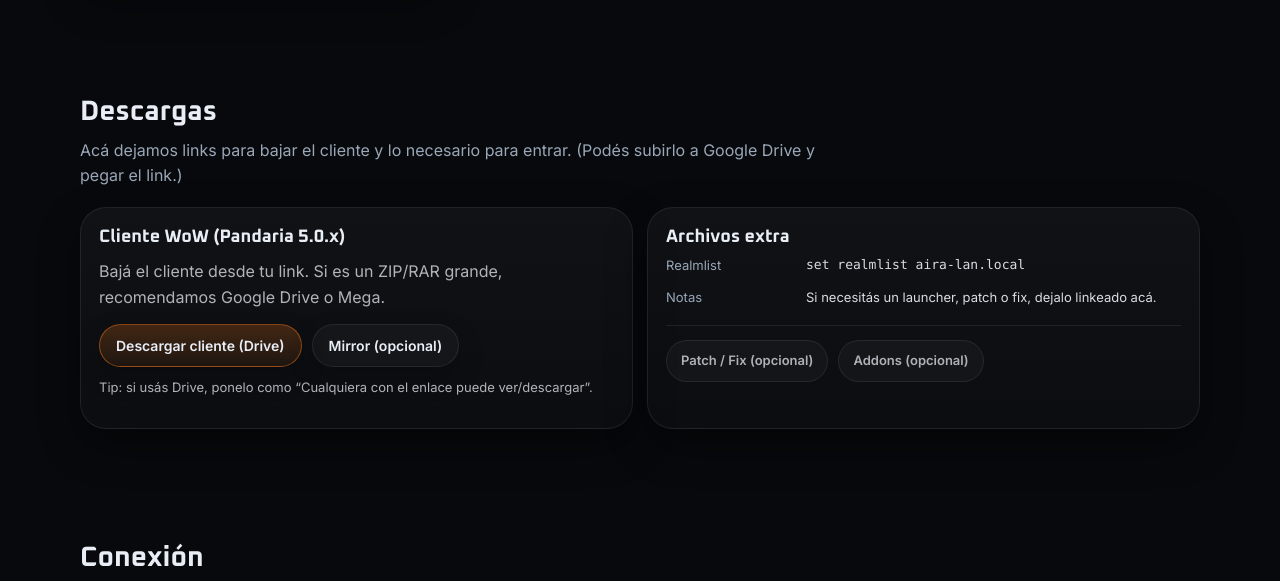
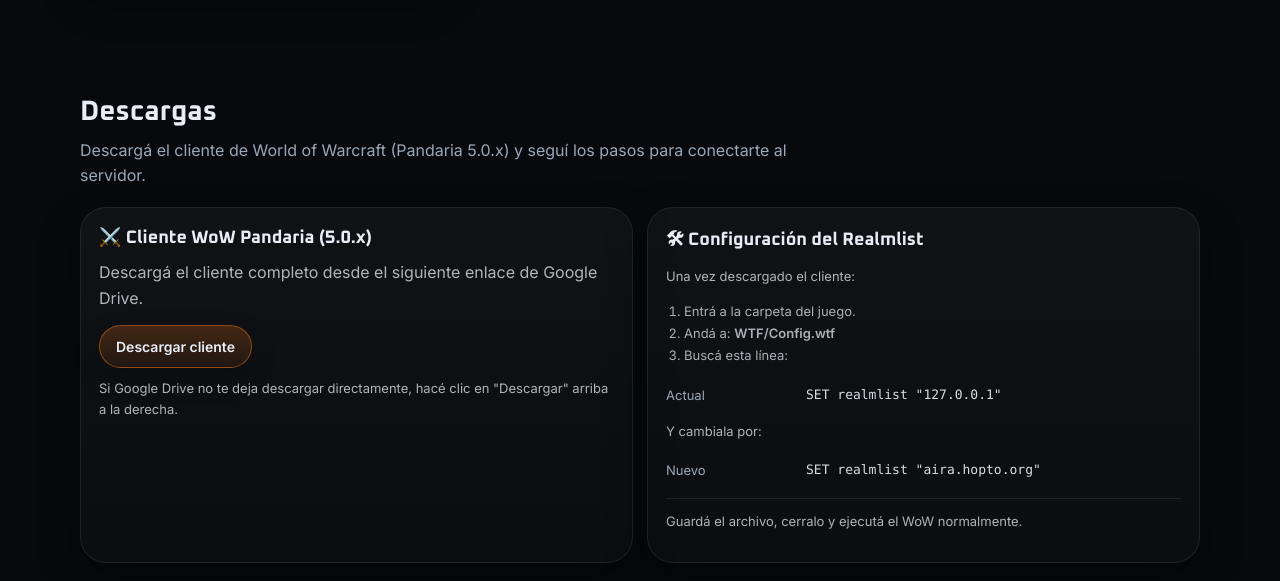
Before and after one commit to eldamomdq/aira-lan, a plain HTML site: page index.html in a window 1280 px wide. Shown: the part 1020-1601 px from the top of the page. Drawn offline with Linux system fonts and the light colour scheme; no server answers.

Commit message:
Download Client

```diff
--- a/index.html
+++ b/index.html
@@ -160,52 +160,60 @@
   <div class="container">
     <div class="section-head">
       <h2>Descargas</h2>
-        <p>Acá dejamos links para bajar el cliente y lo necesario para entrar. (Podés subirlo a Google Drive y pegar el link.)</p>
+      <p>Descargá el cliente de World of Warcraft (Pandaria 5.0.x) y seguí los pasos para conectarte al servidor.</p>
     </div>
 
     <div class="split">
       <div class="box">
-          <h3>Cliente WoW (Pandaria 5.0.x)</h3>
+        <h3>⚔️ Cliente WoW Pandaria (5.0.x)</h3>
         <p>
-            Bajá el cliente desde tu link. Si es un ZIP/RAR grande, recomendamos Google Drive o Mega.
+          Descargá el cliente completo desde el siguiente enlace de Google Drive.
         </p>
 
-          <!-- Reemplazá estos href por tus links reales -->
         <div class="card-actions">
-            <a class="btn primary" href="https://drive.google.com/" target="_blank" rel="noreferrer">
-              Descargar cliente (Drive)
-            </a>
-            <a class="btn ghost" href="https://drive.google.com/" target="_blank" rel="noreferrer">
-              Mirror (opcional)
+          <a class="btn primary"
+             href="https://drive.google.com/uc?export=download&id=1_sIn2YxgAxjClvlOGhF4WGJZQHlvS79a"
+             target="_blank"
+             rel="noreferrer">
+            Descargar cliente
           </a>
         </div>
 
         <p class="small hint">
-            Tip: si usás Drive, ponelo como “Cualquiera con el enlace puede ver/descargar”.
+          Si Google Drive no te deja descargar directamente, hacé clic en "Descargar" arriba a la derecha.
         </p>
       </div>
 
       <div class="box">
-          <h3>Archivos extra</h3>
+        <h3>🛠 Configuración del Realmlist</h3>
+
+        <p class="small">
+          Una vez descargado el cliente:
+        </p>
+
+        <ol class="small" style="line-height:1.7; padding-left:18px;">
+          <li>Entrá a la carpeta del juego.</li>
+          <li>Andá a: <b>WTF/Config.wtf</b></li>
+          <li>Buscá esta línea:</li>
+        </ol>
+
         <div class="kv">
-            <div class="k">Realmlist</div>
-            <div class="v mono">set realmlist aira-lan.local</div>
-          </div>
-          <div class="kv">
-            <div class="k">Notas</div>
-            <div class="v">Si necesitás un launcher, patch o fix, dejalo linkeado acá.</div>
+          <div class="k">Actual</div>
+          <div class="v mono">SET realmlist "127.0.0.1"</div>
         </div>
 
-          <!-- Opcional -->
+        <p class="small">Y cambiala por:</p>
+
+        <div class="kv">
+          <div class="k">Nuevo</div>
+          <div class="v mono">SET realmlist "aira.hopto.org"</div>
+        </div>
+
         <div class="divider"></div>
-          <div class="card-actions">
-            <a class="btn small ghost" href="https://drive.google.com/" target="_blank" rel="noreferrer">
-              Patch / Fix (opcional)
-            </a>
-            <a class="btn small ghost" href="https://drive.google.com/" target="_blank" rel="noreferrer">
-              Addons (opcional)
-            </a>
-          </div>
+
+        <p class="small hint">
+          Guardá el archivo, cerralo y ejecutá el WoW normalmente.
+        </p>
       </div>
     </div>
   </div>
```
Lines whose indentation alone changed are shown as unchanged.
